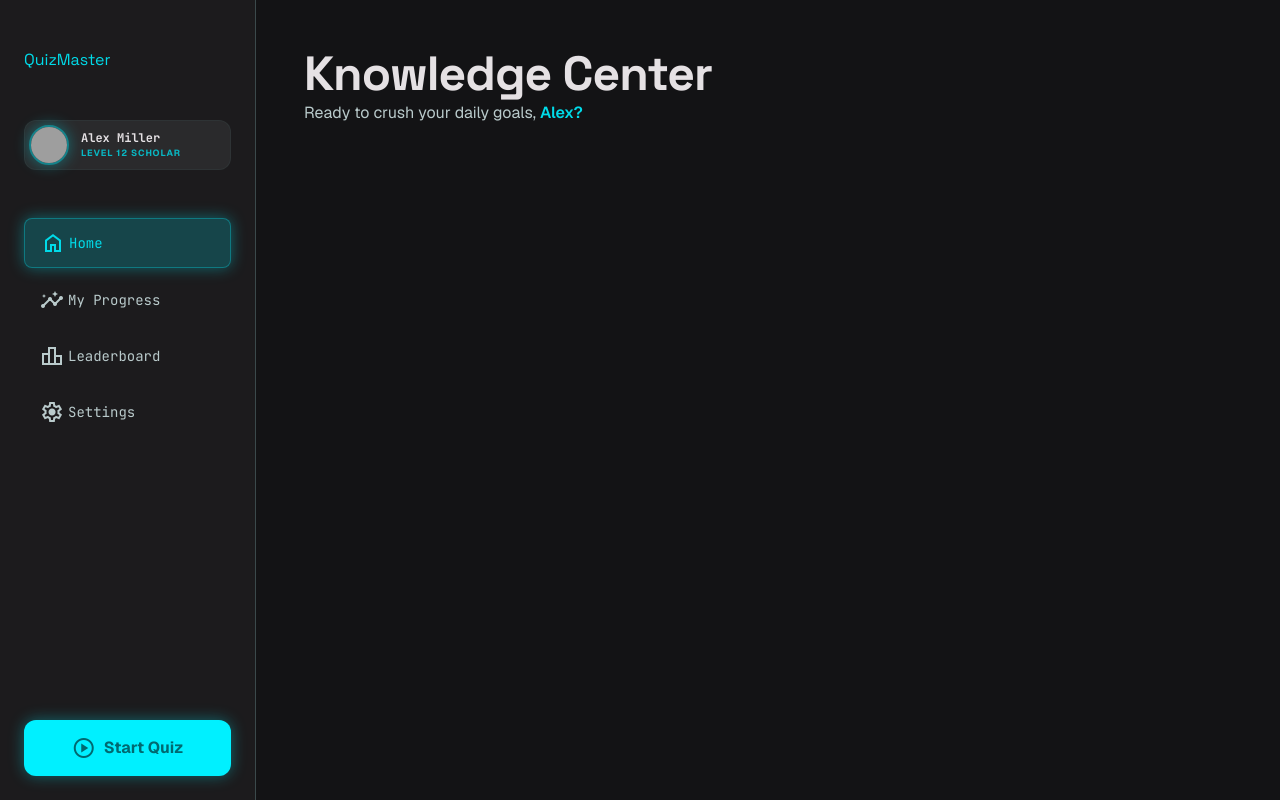
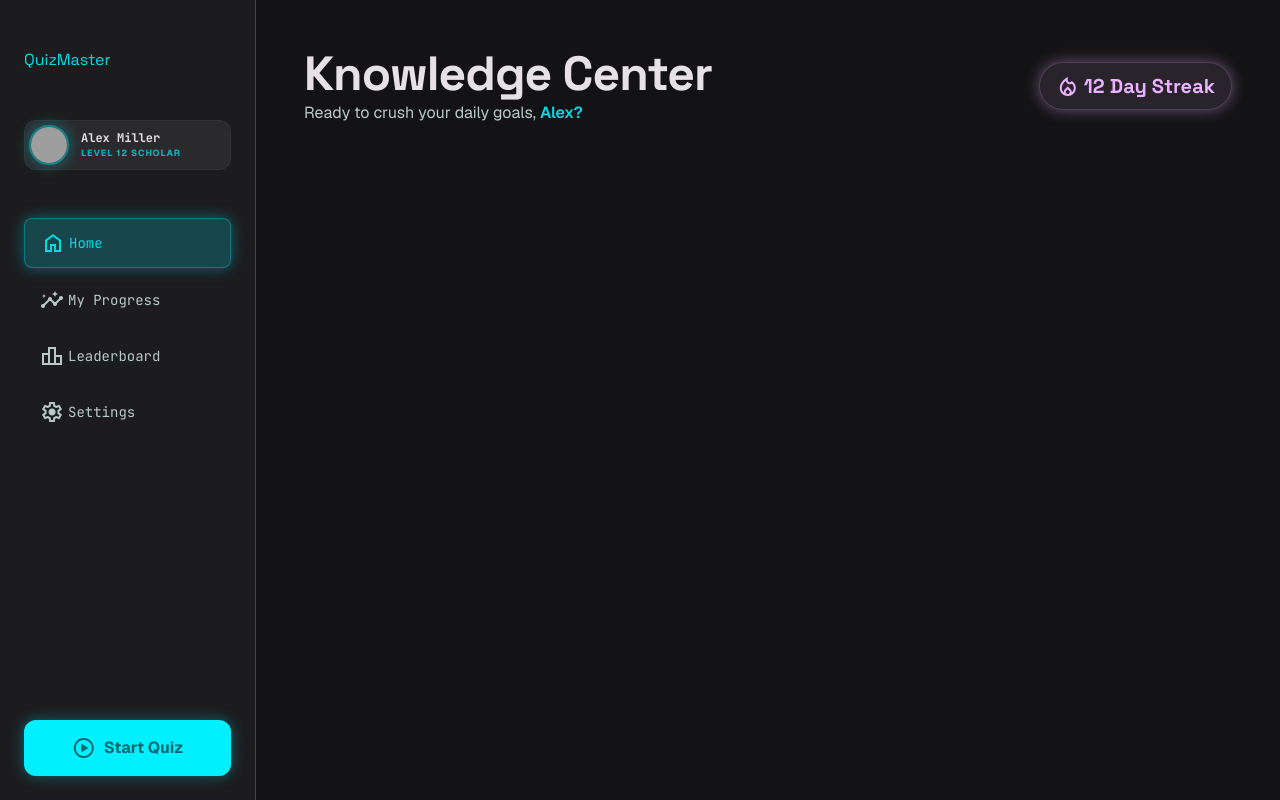
Before and after one commit to DoctorWolf69/quiz-master, a React (Vite) app: page / in a window 1280 px wide. Built offline with nearby package versions, Linux system fonts and the light colour scheme; grey boxes are pictures that could not be loaded.

Commit message:
feat(home): add daily streak badge

```diff
--- a/src/pages/Home.jsx
+++ b/src/pages/Home.jsx
@@ -11,6 +11,17 @@ function Home() {
             <span className="text-primary-fixed-dim font-semibold">Alex?</span>
           </p>
         </div>
+
+        <div className="hidden md:flex items-center gap-gutter">
+          <div className="flex items-center gap-unit text-secondary-fixed-dim bg-secondary/10 px-4 py-2 rounded-full border border-secondary/20 neon-glow-secondary">
+            <span className="material-symbols-outlined">
+              local_fire_department
+            </span>
+            <span className="font-headline-lg text-[20px] font-bold">
+              12 Day Streak
+            </span>
+          </div>
+        </div>
       </div>
 
       <div className="grid grid-cols-1 md:grid-cols-12 gap-gutter"></div>
```
